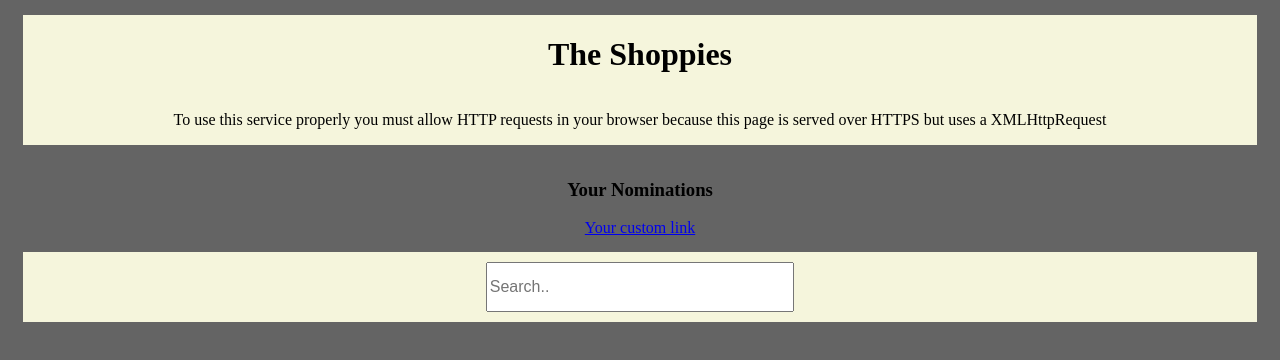
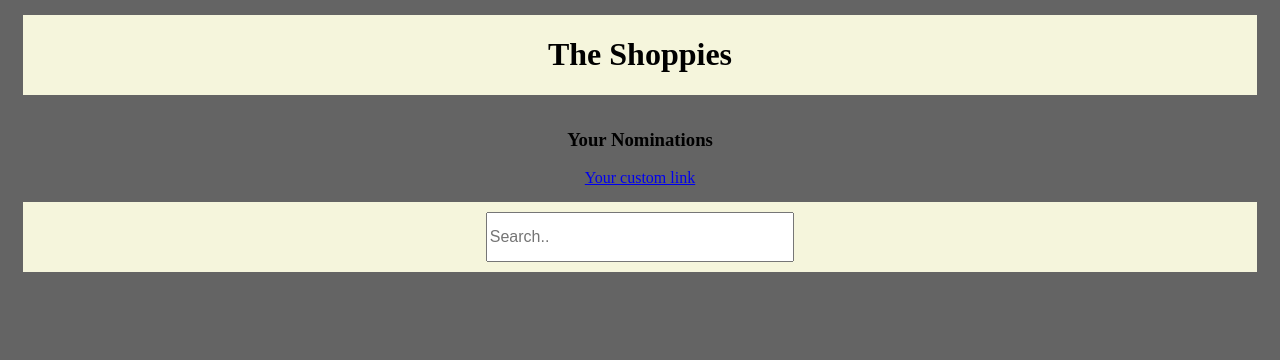
Before and after one commit to SeanSutherland/OMDB-movie-awards, a plain HTML site: page index.html in a window 1280 px wide. Drawn offline with Linux system fonts and the light colour scheme.

Commit message:
Remove warning statement

```diff
--- a/index.html
+++ b/index.html
@@ -5,7 +5,6 @@
 
 <div style="background-color: beige;">
     <h1 class="jtext">The Shoppies</h1>
-    <p class="jtext">To use this service properly you must allow HTTP requests in your browser because this page is served over HTTPS but uses a XMLHttpRequest</p>
 </div>
 
 <body onLoad="readParameters()">
```
